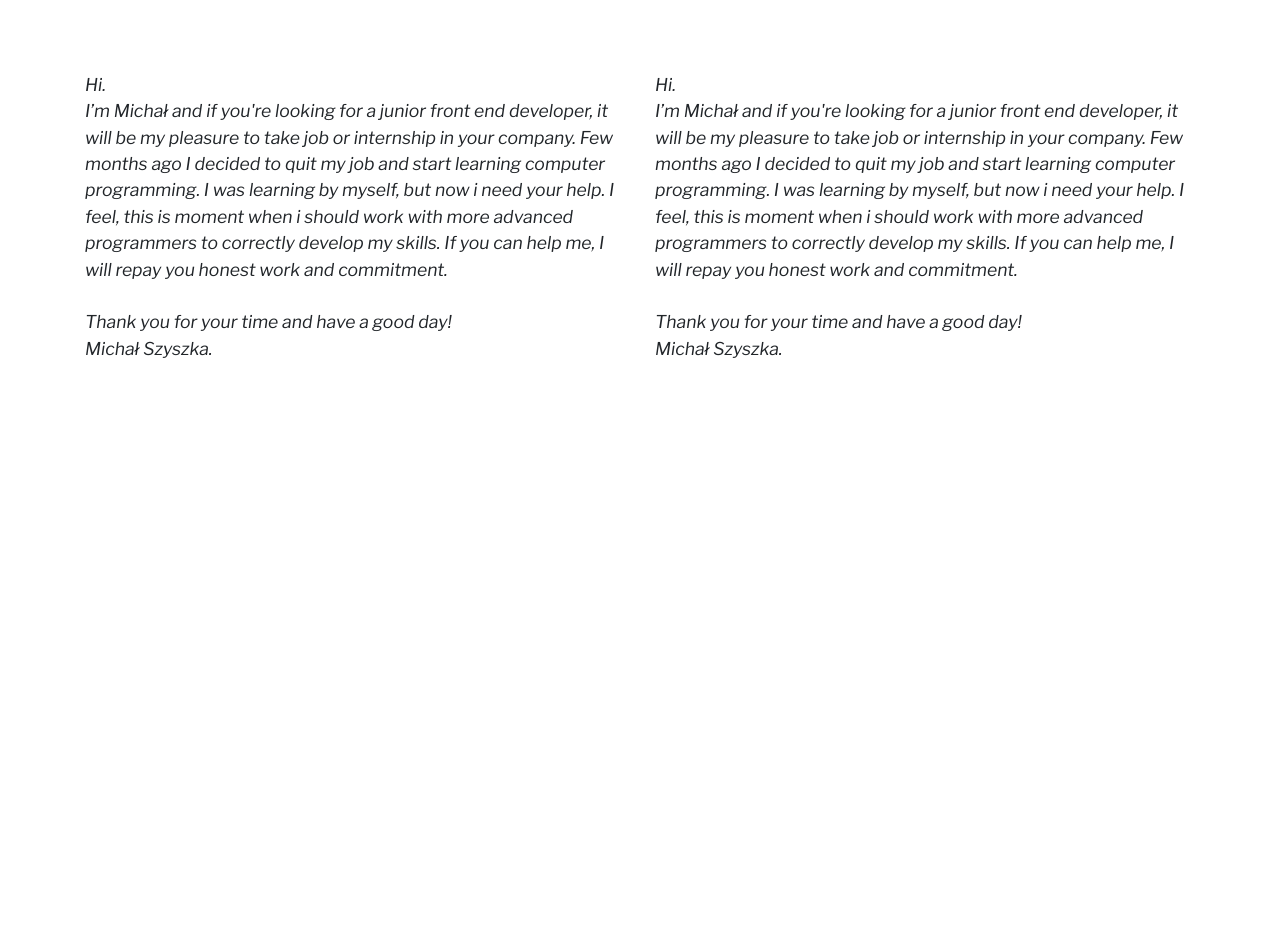
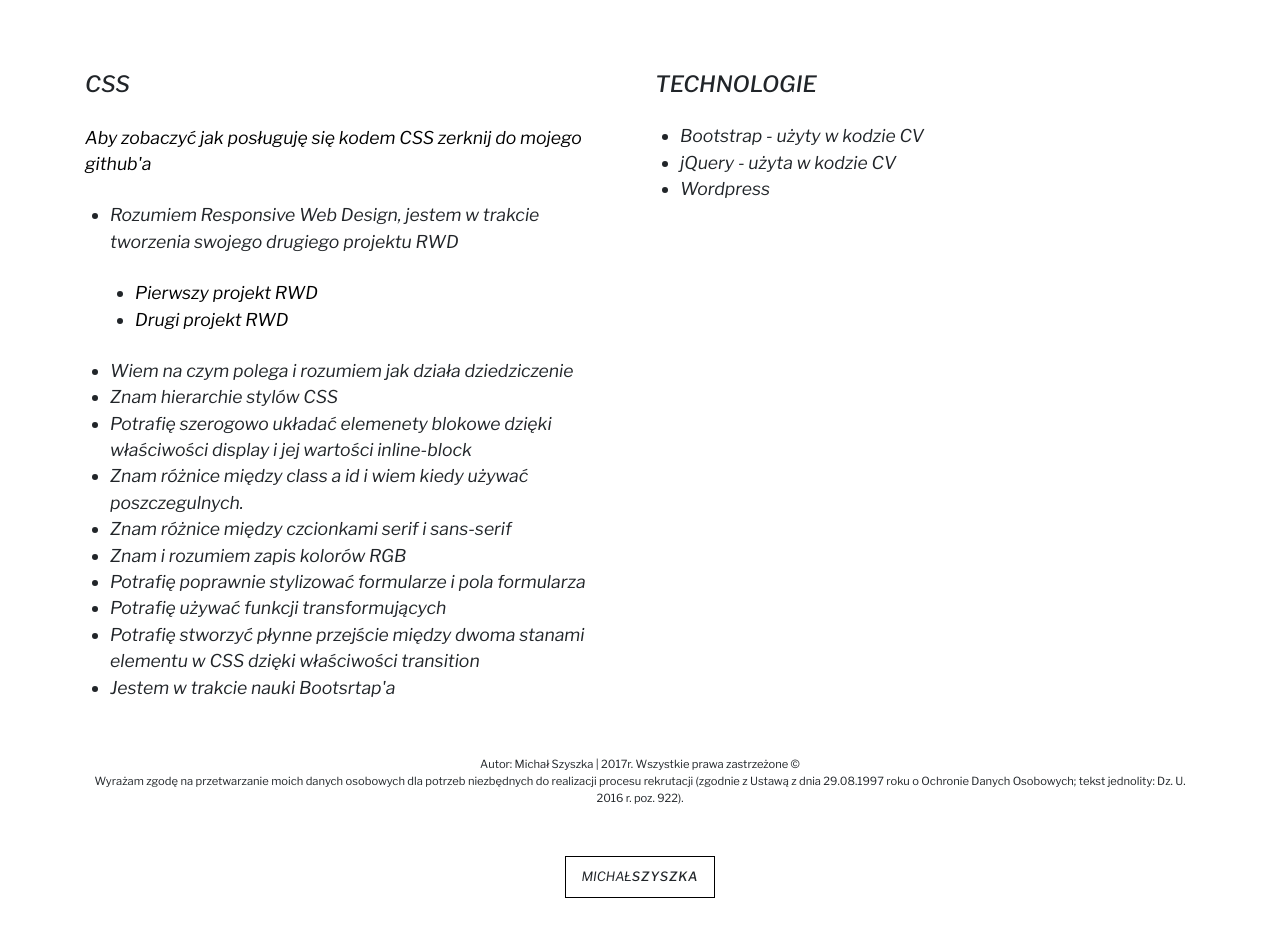
Before and after one commit to mszyszka/Curriculum-Vitae, a plain HTML site: page index.html in a window 1280 px wide. Shown: the part 1407-2355 px from the top of the page. Before the commit the page ends 1769 px from the top, so only its background shows below. Drawn offline with nearby package versions, Linux system fonts and the light colour scheme.

Commit message:
I made footer and logo

```diff
--- a/css/style.css
+++ b/css/style.css
@@ -116,23 +116,24 @@ nav ul li a {
     font-style: italic;
 }
 
-nav ul li a:link {
+ a:link {
     color: #000000;
     text-decoration: none;
 }
 
-nav ul li a:visited {
+ a:visited {
     color: #000000;
     text-decoration: none;
 }
 
-nav ul li a:hover {
+ a:hover {
     color: #000000;
     font-weight: 700;
     text-decoration: none;
+     cursor: pointer;
 }
 
-nav ul li a:active {
+ a:active {
     color: #000000;
     text-decoration: none;
 }
@@ -209,6 +210,33 @@ nav ul li:last-child {
 }
 /*////////////////////////////////////////end///////////////////////////////////*/
 
+/*////////////////////////////////////////footer////////////////////////////////*/
+
+footer{
+    text-align: center;
+    padding: 30px 0 50px 0;
+    font-size: 0.7rem;
+}
+
+.logo {
+    text-transform: uppercase;
+    font-size: 0.8rem;
+    font-style: italic;
+    margin-top: 50px;
+    padding: 10px 15px;
+    border: 1px solid #000000;
+    display: inline-block;
+
+}
+
+.logo span {
+    letter-spacing: 1px;
+    font-weight: 500;
+}
+
+/*////////////////////////////////////////end///////////////////////////////////*/
+
+
 
 
 @media(min-width: 768px){
--- a/index.html
+++ b/index.html
@@ -32,26 +32,30 @@
                     <li><a href="#">Technologie</a></li>
                     <li><a href="#">Portfolio</a></li>
                     <li><a href="#">GitHub</a></li>
-                    <li id="plFlag"><a href="#"><img src="img/flaga-polski.jpg" ></a></li>
-                    <li id="gbFlag"><a href="#"><img src="img/flaga-wielkiej-brytanie.jpg" ></a></li>
+                    <li id="plFlag">
+                        <a href="#"><img src="img/flaga-polski.jpg"></a>
+                    </li>
+                    <li id="gbFlag">
+                        <a href="#"><img src="img/flaga-wielkiej-brytanie.jpg"></a>
+                    </li>
                 </ul>
             </nav>
         </section>
         <section id="aboutMe">
             <div class="row">
                 <div class="col-sm-12 col-md-5">
-                    <article id="personalData">
-                        Michał Szyszka<br/>
-                        ur.: 27.09.1992r<br/>
-                        mail:<span> m.szyszka.krakow@gmail.com</span><br/>
-                        tel:<span> 728-727-153</span>
-                    </article>
+                    <article id="personalData"> Michał Szyszka
+                        <br/> ur.: 27.09.1992r
+                        <br/> mail:<span> m.szyszka.krakow@gmail.com</span>
+                        <br/> tel:<span> 728-727-153</span> </article>
                 </div>
                 <div class="col-sm-12 col-md-7">
                     <article id="myTxt">
-                        <p> Hi.<br/>
-                                I’m Michał and if you're looking for a junior front end developer, it will be my pleasure to take job or internship in your company. Few months ago I decided to quit my job and start learning computer programming. I was learning by myself, but now i need your help. I feel, this is moment when i should work with more advanced programmers to correctly develop my skills. If you can help me, I will repay you honest work and commitment.<br/><br/>
-                                Thank you for your time and have a good day!<br/>Michał Szyszka. </p>
+                        <p> Hi.
+                            <br/> I’m Michał and if you're looking for a junior front end developer, it will be my pleasure to take job or internship in your company. Few months ago I decided to quit my job and start learning computer programming. I was learning by myself, but now i need your help. I feel, this is moment when i should work with more advanced programmers to correctly develop my skills. If you can help me, I will repay you honest work and commitment.
+                            <br/>
+                            <br/> Thank you for your time and have a good day!
+                            <br/>Michał Szyszka. </p>
                     </article>
                 </div>
             </div>
@@ -60,7 +64,8 @@
             <div class="row">
                 <div class="col-sm-12 col-md-6">
                     <article class="js">
-                        <h1><span>JAVA</span>SCRIPT</h1><br/>
+                        <h1><span>JAVA</span>SCRIPT</h1>
+                        <br/>
                         <ul>
                             <li>Znam typy danych w JavaScript</li>
                             <li>Wiem jak zbudowana jest funkcja</li>
@@ -92,35 +97,74 @@
                 </div>
                 <div class="col-sm-12 col-md-6">
                     <article class="html">
-                        <p> Hi.<br/>
-                                I’m Michał and if you're looking for a junior front end developer, it will be my pleasure to take job or internship in your company. Few months ago I decided to quit my job and start learning computer programming. I was learning by myself, but now i need your help. I feel, this is moment when i should work with more advanced programmers to correctly develop my skills. If you can help me, I will repay you honest work and commitment.<br/><br/>
-                                Thank you for your time and have a good day!<br/>Michał Szyszka. </p>
+                        <h1>HTML</h1>
+                        <br/>
+                        <br/>
+                        <a href="https://github.com/mszyszka" target="_blank">
+                            <p>Aby zobaczyć jak posługuję się kodem HTML zerknij do mojego github'a</p>
+                        </a>
+                        <ul>
+                            <li>Posługuję się nowymi znacznikami <strong>HTML5</strong> w celu precyzyjnego definiowania poszczegulnych częćści kodu</li>
+                            <li>Posługuję się porpawnie znacznikami strukturalnymi</li>
+                            <li>Dbam o odpowiednią <strong>semantykę</strong> kodu</li>
+                            <li>Korzystam z Google Fonts</li>
+                            <li>Potrafię wykonać hiperłączę które przeniesie nas w wybrane miejsce na stronie</li>
+                        </ul>
                     </article>
                 </div>
             </div>
             <div class="row">
                 <div class="col-sm-12 col-md-6">
                     <article class="css">
-                        <p> Hi.<br/>
-                                I’m Michał and if you're looking for a junior front end developer, it will be my pleasure to take job or internship in your company. Few months ago I decided to quit my job and start learning computer programming. I was learning by myself, but now i need your help. I feel, this is moment when i should work with more advanced programmers to correctly develop my skills. If you can help me, I will repay you honest work and commitment.<br/><br/>
-                                Thank you for your time and have a good day!<br/>Michał Szyszka. </p>
+                        <h1>CSS</h1>
+                        <br/>
+                        <br/>
+                        <a href="https://github.com/mszyszka" target="_blank">
+                            <p>Aby zobaczyć jak posługuję się kodem CSS zerknij do mojego github'a</p>
+                        </a>
+                        <ul>
+                            <li>Rozumiem Responsive Web Design, jestem w trakcie tworzenia swojego drugiego projektu RWD
+                                <ul>
+                                    <li><a href="http://xn--cv-micha-szyszka-qyc.pl/MyTodayMusic-Responsive/" target="_blank">Pierwszy projekt RWD</a></li>
+                                    <li><a href="http://xn--cv-micha-szyszka-qyc.pl/Oranges-Responsive/" target="_blank">Drugi projekt RWD</a></li>
+                                </ul>
+                            </li>
+                            <li>Wiem na czym polega i rozumiem jak działa dziedziczenie</li>
+                            <li>Znam hierarchie stylów CSS</li>
+                            <li>Potrafię szerogowo układać elemenety blokowe dzięki właściwości display i jej wartości inline-block</li>
+                            <li>Znam różnice między class a id i wiem kiedy używać poszczegulnych.</li>
+                            <li>Znam różnice między czcionkami serif i sans-serif</li>
+                            <li>Znam i rozumiem zapis kolorów RGB</li>
+                            <li>Potrafię poprawnie stylizować formularze i pola formularza</li>
+                            <li>Potrafię używać funkcji transformujących</li>
+                            <li>Potrafię stworzyć płynne przejście między dwoma stanami elementu w CSS dzięki właściwości transition </li>
+                            <li>Jestem w trakcie nauki Bootsrtap'a</li>
+                        </ul>
                     </article>
                 </div>
                 <div class="col-sm-12 col-md-6">
                     <article class="tech">
-                        <p> Hi.<br/>
-                                I’m Michał and if you're looking for a junior front end developer, it will be my pleasure to take job or internship in your company. Few months ago I decided to quit my job and start learning computer programming. I was learning by myself, but now i need your help. I feel, this is moment when i should work with more advanced programmers to correctly develop my skills. If you can help me, I will repay you honest work and commitment.<br/><br/>
-                                Thank you for your time and have a good day!<br/>Michał Szyszka. </p>
+                        <h1> TECHNOLOGIE</h1>
+                        <br/>
+                        <ul>
+                            <li>Bootstrap - użyty w kodzie CV</li>
+                            <li>jQuery - użyta w kodzie CV </li>
+                            <li>Wordpress </li>
+                        </ul>
                     </article>
                 </div>
             </div>
         </section>
+        <footer>
+            <p>Autor: Michał Szyszka | 2017r. Wszystkie prawa zastrzeżone &copy;</p>
+            <p>Wyrażam zgodę na przetwarzanie moich danych osobowych dla potrzeb niezbędnych do realizacji procesu rekrutacji (zgodnie z Ustawą z dnia 29.08.1997 roku o Ochronie Danych Osobowych; tekst jednolity: Dz. U. 2016 r. poz. 922).</p>
+            <div class="logo">Michał<span>Szyszka</span></div>
+        </footer>
     </div>
     <script>
         function myHamburger(x) {
             x.classList.toggle("change");
             document.getElementsByClassName("navMenu")[0].classList.toggle('navOpen');
-
         }
     </script>
 </body>
```
Lines whose indentation alone changed are shown as unchanged.
